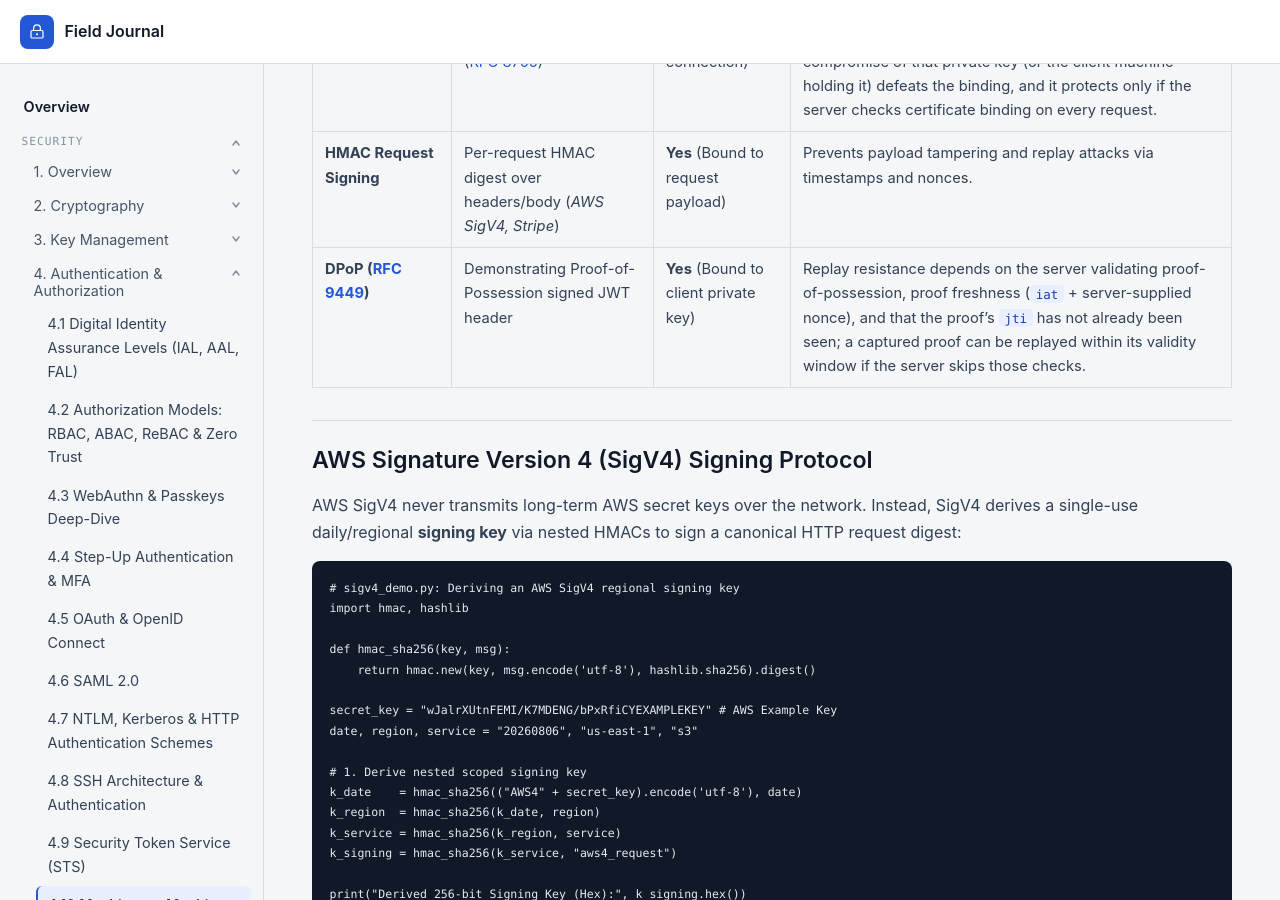
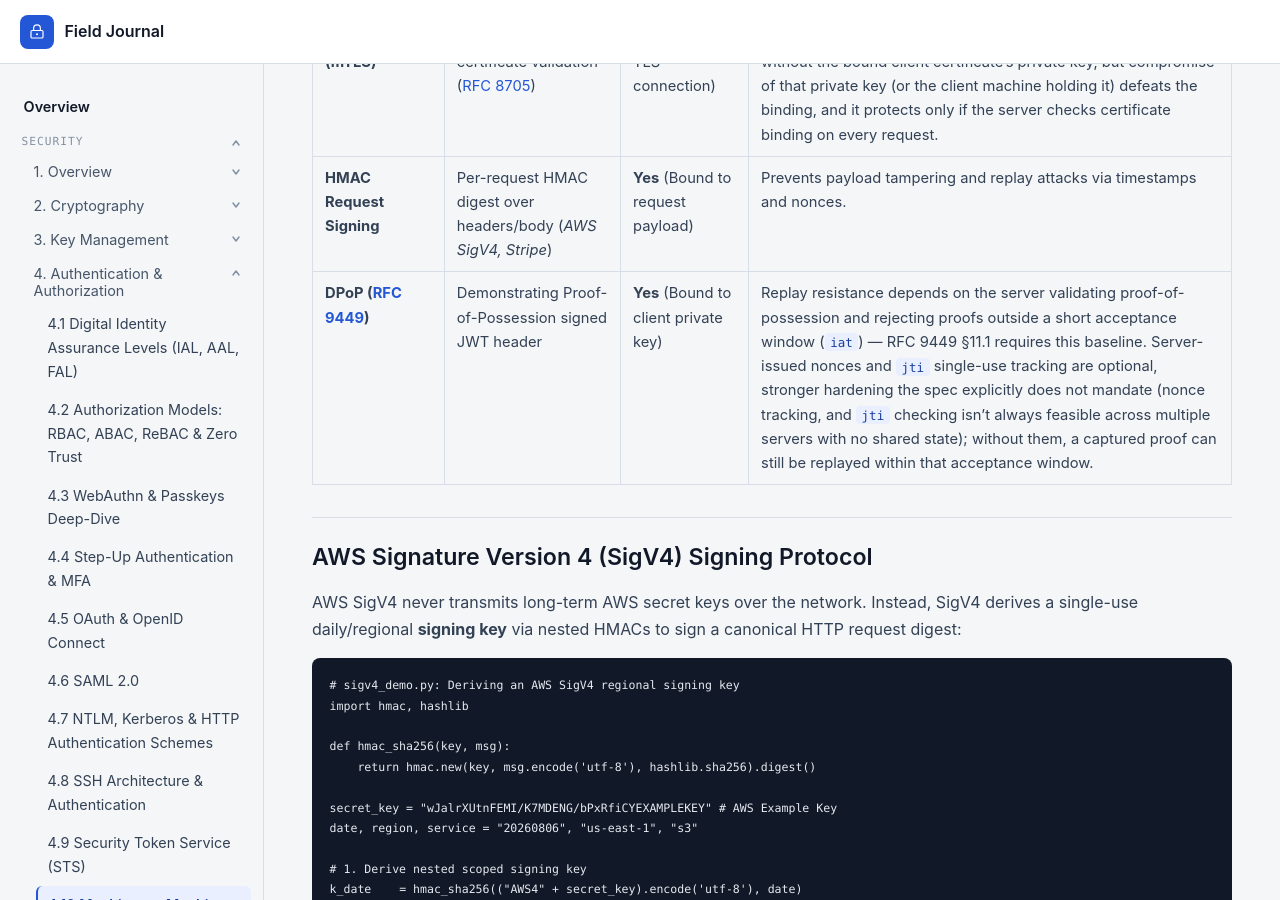
Before and after one commit to llody9977/journal, a Jekyll site: the page built from topics/api-security.md, in a window 1280 px wide and 900 px high, scrolled down 678 px. Built offline with Jekyll 4.4.1, drawn with Linux system fonts in a browser that asks for light colours; some of the changed text lies outside the part shown.

Commit message:
Fix DPoP replay-resistance requirement level (RFC 9449 section 11.1)
The DPoP row stated server nonce validation and jti single-use tracking
as if they were required for replay resistance. RFC 9449 section 11.1
only requires servers to enforce a short proof-acceptance time window
(iat) - server nonces and jti tracking are explicitly optional,
stronger hardening the spec itself doesn't mandate (and notes jti
tracking "may not always be feasible" across multiple servers with no
shared state). Reworded to state the actual required baseline versus
the optional mechanisms.

```diff
--- a/topics/api-security.md
+++ b/topics/api-security.md
@@ -19,7 +19,7 @@ last_verified: 2026-08-12
 | **OAuth 2.0 Client Credentials** | `client_id` + `client_secret` exchanged for Access Token (RFC 6749) | **No** (Unless using mTLS/DPoP) | Shared secret exfiltration allows full client impersonation across token lifetime. |
 | **Mutual TLS (mTLS)** | Bi-directional X.509 certificate validation ([RFC 8705](https://datatracker.ietf.org/doc/html/rfc8705)) | **Yes** (Bound to TLS connection) | Requires PKI infrastructure; a stolen bearer token is useless without the bound client certificate's private key, but compromise of that private key (or the client machine holding it) defeats the binding, and it protects only if the server checks certificate binding on every request. |
 | **HMAC Request Signing** | Per-request HMAC digest over headers/body (*AWS SigV4, Stripe*) | **Yes** (Bound to request payload) | Prevents payload tampering and replay attacks via timestamps and nonces. |
-| **DPoP ([RFC 9449](https://datatracker.ietf.org/doc/rfc9449/))** | Demonstrating Proof-of-Possession signed JWT header | **Yes** (Bound to client private key) | Replay resistance depends on the server validating proof-of-possession, proof freshness (`iat` + server-supplied nonce), and that the proof's `jti` has not already been seen; a captured proof can be replayed within its validity window if the server skips those checks. |
+| **DPoP ([RFC 9449](https://datatracker.ietf.org/doc/rfc9449/))** | Demonstrating Proof-of-Possession signed JWT header | **Yes** (Bound to client private key) | Replay resistance depends on the server validating proof-of-possession and rejecting proofs outside a short acceptance window (`iat`) — RFC 9449 §11.1 requires this baseline. Server-issued nonces and `jti` single-use tracking are optional, stronger hardening the spec explicitly does not mandate (nonce tracking, and `jti` checking isn't always feasible across multiple servers with no shared state); without them, a captured proof can still be replayed within that acceptance window. |
 
 ## AWS Signature Version 4 (SigV4) Signing Protocol
 
@@ -72,4 +72,4 @@ Traditional bearer tokens can be intercepted and replayed by unauthorized third
 
 - **OWASP API Security Top 10:2023**: *Top 10 API Security Risks* — [OWASP API Security Top 10](https://owasp.org/API-Security/)
 - **RFC 7519**: *JSON Web Token (JWT)* — [IETF RFC 7519](https://www.rfc-editor.org/rfc/rfc7519)
-- **RFC 9449**: *OAuth 2.0 Demonstrating Proof of Possession (DPoP)*, verified for the proof-freshness (`iat`), nonce, and `jti` replay-check requirements — [IETF RFC 9449](https://datatracker.ietf.org/doc/rfc9449/)
+- **RFC 9449**: *OAuth 2.0 Demonstrating Proof of Possession (DPoP)*, verified §11.1's required proof-freshness (`iat`) acceptance window versus its optional nonce and `jti` replay-check mechanisms — [IETF RFC 9449](https://datatracker.ietf.org/doc/rfc9449/)
```
